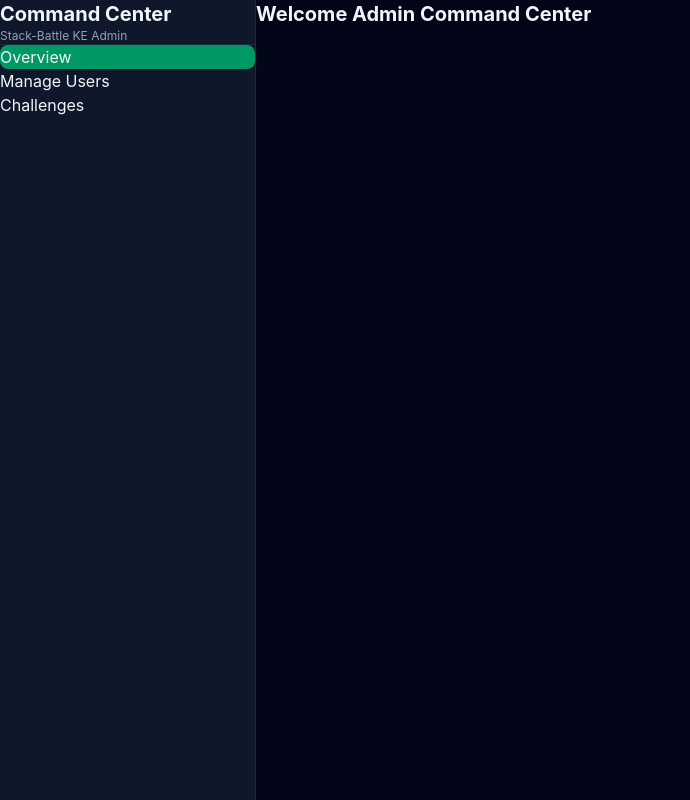
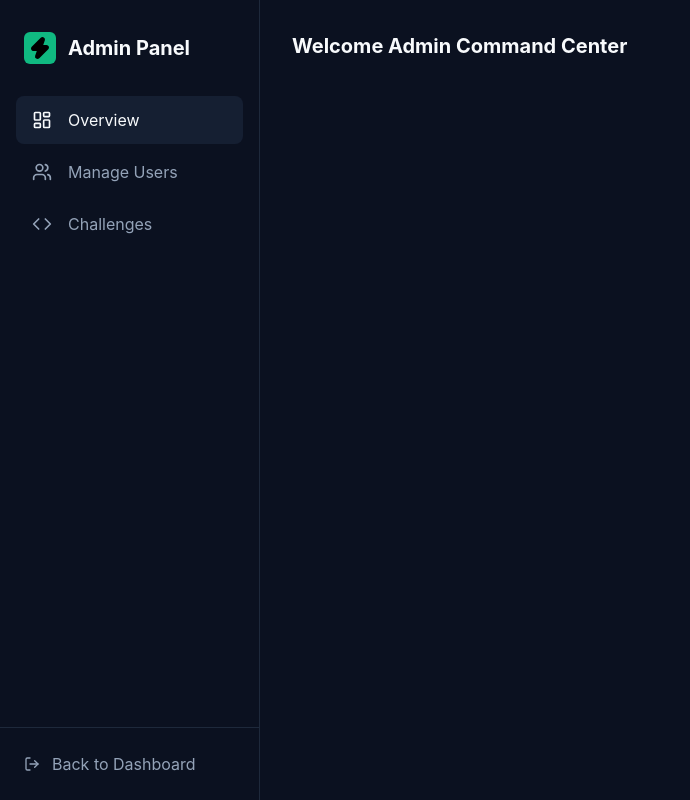
Before and after one commit to Leevy-Otieno/Stacke_Battleke_frontend, a React (Vite) app: page /admin in a window 1280 px wide. Shown: the whole page, without its empty margins (0-690 px from the left). Built offline with nearby package versions, Linux system fonts and the light colour scheme; sample sign-in values are in the browser's storage.

Commit message:
admin fix

```diff
--- a/src/pages/admin/AdminChallenges.jsx
+++ b/src/pages/admin/AdminChallenges.jsx
@@ -1,29 +1,32 @@
 import React, { useState, useEffect } from 'react';
-import apiClient from '../../services/api'; // Use your centralized client
+import apiClient from '../../services/api';
 
 const AdminChallenges = () => {
   const [challenges, setChallenges] = useState([]);
 
-  const fetchChallenges = async () => {
-    try {
-      const res = await apiClient.get('/challenges'); // Using centralized client
+  useEffect(() => {
+    const load = async () => {
+      const res = await apiClient.get('/challenges');
       setChallenges(res.data?.data || []);
-    } catch (e) { console.error(e); }
-  };
-
-  useEffect(() => { fetchChallenges(); }, []);
+    };
+    load();
+  }, []);
 
   return (
-    <div className="space-y-6">
-      <h1 className="text-2xl font-bold">Challenges</h1>
-      <div className="grid gap-4">
+    <div>
+      <div style={{ display: 'flex', justifyContent: 'space-between', alignItems: 'center', marginBottom: '2rem' }}>
+        <h1 className="page-title">Challenges</h1>
+        <button className="btn-primary" style={{ width: 'auto' }}>+ Create Challenge</button>
+      </div>
+
+      <div style={{ display: 'grid', gap: '1rem' }}>
         {challenges.map(c => (
-          <div key={c.id} className="bg-slate-900 p-4 rounded-lg border border-slate-800 flex justify-between items-center">
+          <div key={c.id} className="card" style={{ display: 'flex', justifyContent: 'space-between', alignItems: 'center' }}>
             <div>
-              <h3 className="font-medium">{c.title}</h3>
-              <p className="text-xs text-slate-400">{c.difficulty}</p>
+              <div style={{ fontWeight: '600' }}>{c.title}</div>
+              <div style={{ fontSize: '0.75rem', color: 'var(--text-secondary)' }}>{c.difficulty}</div>
             </div>
-            <button className="text-red-400 hover:text-red-300 text-sm">Delete</button>
+            <button style={{ background: 'none', color: '#ef4444', fontSize: '0.875rem' }}>Delete</button>
           </div>
         ))}
       </div>
--- a/src/pages/admin/AdminDashboard.jsx
+++ b/src/pages/admin/AdminDashboard.jsx
@@ -1,35 +1,60 @@
-import { Link, Outlet, useLocation } from 'react-router-dom';
+import React from 'react';
+import { NavLink, Outlet, useNavigate } from 'react-router-dom';
+import { LayoutDashboard, Users, Code, Zap, LogOut } from 'lucide-react';
 
 const AdminDashboard = () => {
-  const location = useLocation();
-  const isActive = (path) => location.pathname === path;
+  const navigate = useNavigate();
+
+  const navItems = [
+    { path: '/admin', label: 'Overview', icon: <LayoutDashboard size={20} /> },
+    { path: '/admin/users', label: 'Manage Users', icon: <Users size={20} /> },
+    { path: '/admin/challenges', label: 'Challenges', icon: <Code size={20} /> },
+  ];
 
   return (
-    <div className="min-h-screen bg-slate-950 flex text-slate-100">
-      <aside className="w-64 bg-slate-900 border-r border-slate-800 flex flex-col">
-        <div className="p-6 border-b border-slate-800">
-          <h2 className="text-xl font-bold">Command Center</h2>
-          <p className="text-slate-400 text-xs mt-1">Stack-Battle KE Admin</p>
+    <div style={{ display: 'flex', minHeight: '100vh', backgroundColor: 'var(--bg-main)' }}>
+      {/* Sidebar: Styled exactly like your Navbar.jsx */}
+      <aside style={{ width: '260px', backgroundColor: 'var(--bg-main)', borderRight: '1px solid var(--border-color)', position: 'fixed', height: '100vh', display: 'flex', flexDirection: 'column' }}>
+        <div style={{ padding: '2rem 1.5rem', display: 'flex', alignItems: 'center', gap: '0.75rem', fontWeight: 'bold', fontSize: '1.25rem' }}>
+          <div style={{ backgroundColor: 'var(--primary-green)', padding: '0.25rem', borderRadius: '6px', color: '#000' }}>
+            <Zap size={24} fill="currentColor" />
+          </div>
+          Admin Panel
         </div>
-        <nav className="flex-1 p-4 space-y-2">
-          {[
-            { path: '/admin', label: 'Overview' },
-            { path: '/admin/users', label: 'Manage Users' },
-            { path: '/admin/challenges', label: 'Challenges' }
-          ].map((item) => (
-            <Link key={item.path} to={item.path}
-              className={`block px-4 py-2 rounded-lg transition-colors ${
-                isActive(item.path) ? 'bg-emerald-600 text-white' : 'text-slate-400 hover:bg-slate-800'
-              }`}>
+
+        <nav style={{ flex: 1, padding: '0 1rem' }}>
+          {navItems.map((item) => (
+            <NavLink
+              key={item.path}
+              to={item.path}
+              end
+              style={({ isActive }) => ({
+                display: 'flex', alignItems: 'center', gap: '1rem', padding: '0.75rem 1rem', borderRadius: '8px',
+                color: isActive ? 'var(--text-primary)' : 'var(--text-secondary)',
+                backgroundColor: isActive ? 'var(--bg-surface)' : 'transparent',
+                marginBottom: '0.25rem', transition: 'background 0.15s',
+              })}
+            >
+              {item.icon}
               {item.label}
-            </Link>
+            </NavLink>
           ))}
         </nav>
+
+        <div style={{ padding: '1.5rem', borderTop: '1px solid var(--border-color)' }}>
+          <button onClick={() => navigate('/')} style={{ display: 'flex', alignItems: 'center', gap: '0.75rem', color: 'var(--text-secondary)', background: 'none', border: 'none', width: '100%' }}>
+            <LogOut size={16} />
+            <span>Back to Dashboard</span>
+          </button>
+        </div>
       </aside>
-      <main className="flex-1 p-8">
+
+      {/* Main Content Area */}
+      <main style={{ marginLeft: '260px', flex: 1, padding: '2rem' }}>
         <Outlet />
       </main>
     </div>
   );
 };
+
 export default AdminDashboard;
--- a/src/pages/admin/AdminUsers.jsx
+++ b/src/pages/admin/AdminUsers.jsx
@@ -1,7 +1,7 @@
-import React, { useState, useCallback, useMemo } from 'react';
+import React, { useState, useCallback } from 'react';
+import { useAsync } from '../../hooks/useAsync';
 import { fetchAdminUsers, toggleUserBan } from '../../services/api';
-import { useAsync } from '../../hooks/useAsync';
-import { Search, Shield, ShieldOff } from 'lucide-react';
+import { PageLoader, ErrorMessage } from '../../components/UI';
 
 const AdminUsers = () => {
   const { data: initialUsers, loading, error, refetch } = useAsync(fetchAdminUsers);
@@ -16,34 +16,35 @@ const AdminUsers = () => {
     } catch (e) { alert(e.message); }
   };
 
-  if (loading) return <div className="text-slate-400">Loading...</div>;
+  if (loading) return <PageLoader />;
 
   return (
-    <div className="space-y-6">
-      <h1 className="text-2xl font-bold">Manage Users</h1>
-      <div className="bg-slate-900 rounded-lg border border-slate-800 overflow-hidden">
-        <table className="w-full text-left">
-          <thead className="bg-slate-800 text-slate-400 text-xs uppercase">
-            <tr>
-              <th className="p-4">Name</th>
-              <th className="p-4">Role</th>
-              <th className="p-4">Status</th>
-              <th className="p-4 text-right">Action</th>
+    <div>
+      <h1 className="page-title">Manage Users</h1>
+      {error && <ErrorMessage message={error} onRetry={refetch} />}
+      <div className="card" style={{ padding: 0, overflow: 'hidden' }}>
+        <table style={{ width: '100%', borderCollapse: 'collapse', textAlign: 'left' }}>
+          <thead>
+            <tr style={{ backgroundColor: 'var(--bg-surface)', fontSize: '0.75rem', color: 'var(--text-secondary)', textTransform: 'uppercase' }}>
+              <th style={{ padding: '1rem' }}>Name</th>
+              <th style={{ padding: '1rem' }}>Role</th>
+              <th style={{ padding: '1rem' }}>Status</th>
+              <th style={{ padding: '1rem', textAlign: 'right' }}>Actions</th>
             </tr>
           </thead>
-          <tbody className="divide-y divide-slate-800">
+          <tbody>
             {users.map(u => (
-              <tr key={u.id} className="hover:bg-slate-800/50">
-                <td className="p-4">{u.name}</td>
-                <td className="p-4">{u.role}</td>
-                <td className="p-4">
-                  <span className={u.is_active ? 'text-emerald-500' : 'text-red-500'}>
-                    {u.is_active ? 'Active' : 'Banned'}
-                  </span>
+              <tr key={u.id} style={{ borderTop: '1px solid var(--border-color)' }}>
+                <td style={{ padding: '1rem' }}>{u.name}</td>
+                <td style={{ padding: '1rem' }}>{u.role}</td>
+                <td style={{ padding: '1rem' }}>
+                   <span style={{ color: u.is_active ? 'var(--primary-green)' : '#ef4444' }}>
+                     {u.is_active ? 'Active' : 'Banned'}
+                   </span>
                 </td>
-                <td className="p-4 text-right">
+                <td style={{ padding: '1rem', textAlign: 'right' }}>
                   {u.role !== 'admin' && (
-                    <button onClick={() => handleToggle(u)} className="text-blue-400 hover:text-blue-300">
+                    <button onClick={() => handleToggle(u)} style={{ background: 'none', color: 'var(--primary-green)', fontSize: '0.875rem' }}>
                       {u.is_active ? 'Ban' : 'Unban'}
                     </button>
                   )}
```
